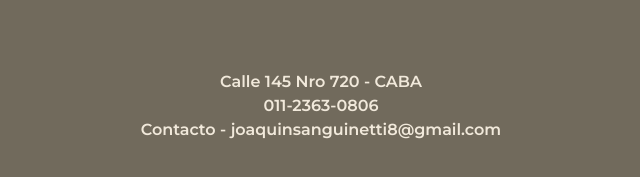
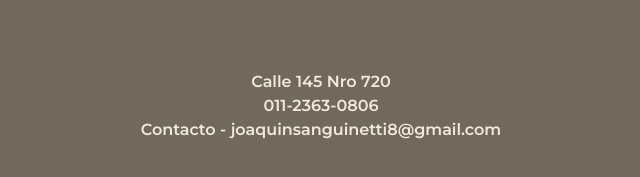
Before and after one commit to jooaquinn0/github, a plain HTML site: page index.html in a window 1280 px wide. Shown: the part 1305-1482 px from the top of the page, 335-975 px from the left. Drawn offline with nearby package versions, Linux system fonts and the light colour scheme.

Commit message:
termine mi pagina de index

```diff
--- a/index.html
+++ b/index.html
@@ -132,7 +132,7 @@
     </main>
     <footer>
       <ul class="foot">
-        <li>Calle 145 Nro 720 - CABA</li>
+        <li>Calle 145 Nro 720</li>
         <li>011-2363-0806</li>
         <li>Contacto - joaquinsanguinetti8@gmail.com</li>
       </ul>
```
